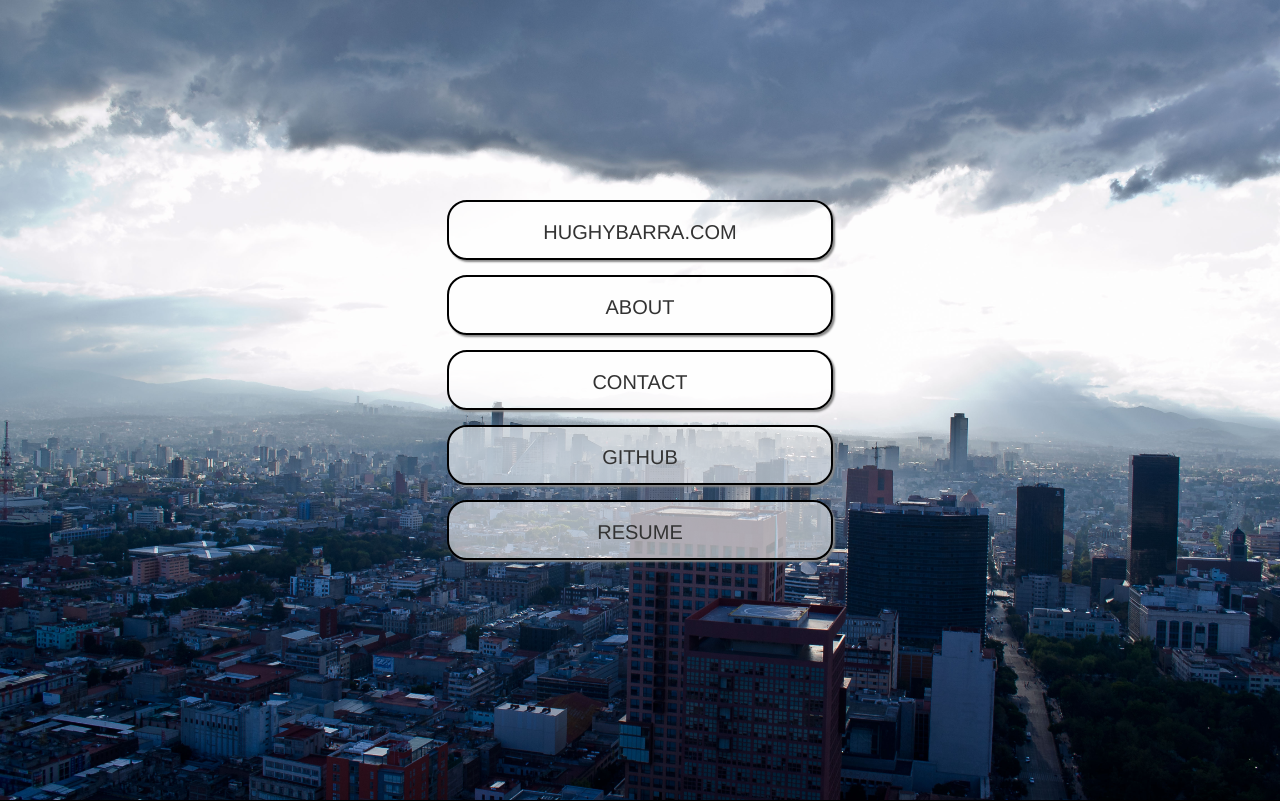
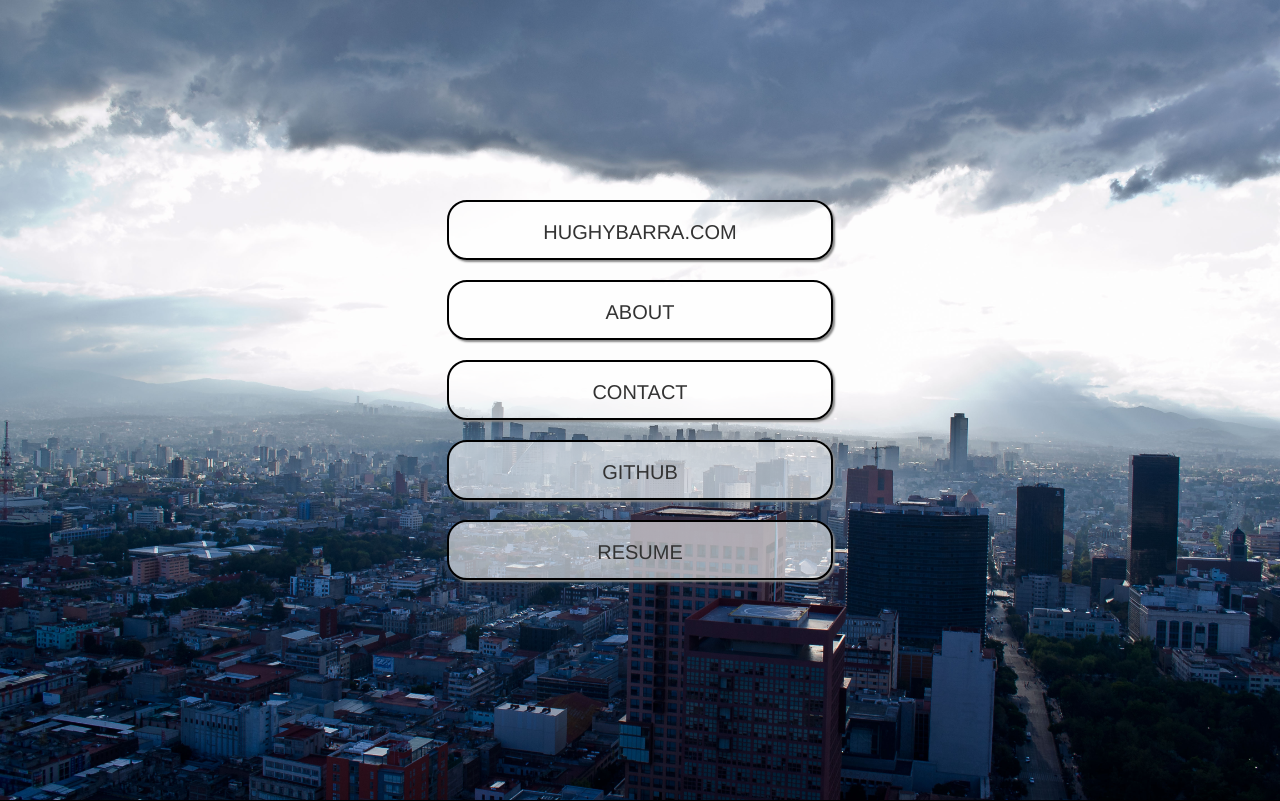
Before and after one commit to hughybarra/portfolio_site, a PHP site: page / in a window 1280 px wide. Shown: the top 801 px of the page. Run offline with PHP 8.4, Linux system fonts and the light colour scheme; some libraries are stand-ins or nearby versions.

Commit message:
added scaling tag to header

```diff
--- a/public/css/main.css
+++ b/public/css/main.css
@@ -18,7 +18,7 @@ section {
   margin: 25vh auto;
 }
 .section_landing li {
-  margin-top: 15px;
+  margin-top: 1em;
   height: 3em;
   font-size: 1em;
   line-height: 3em;
@@ -35,13 +35,8 @@ section {
   background-image: url('../media/images/portfolio/dark_wood.png');
   background-repeat: repeat-y repeat-x;
   height: auto;
-}
-.section_about p,
-.section_about h3 {
-  color: #c9cacb;
-}
-.section_about p {
   font-size: 1em;
+  color: #c9cacb ;
 }
 .section_contact {
   background-color: transparent;
--- a/public/css/main.less
+++ b/public/css/main.less
@@ -21,7 +21,7 @@ section{
 		margin: 25vh auto;
 	}
 	li{
-		margin-top: 15px;
+		margin-top: 1em;
 		height: 3em;
 		font-size: 1em;
 		line-height: 3em;
@@ -41,14 +41,8 @@ section{
 	background-image: url('../media/images/portfolio/dark_wood.png');
 	background-repeat: repeat-y repeat-x;
 	height: auto;
-
-	p, h3{
-		color: #c9cacb;
-	}
-
-	p {
-		font-size: 1em;
-	}
+	font-size: 1em;
+	color: #c9cacb ;
 }
 .section_contact{
 	background-color: transparent;
--- a/views/index.html
+++ b/views/index.html
@@ -14,6 +14,10 @@
 		<!-- favicon -->
 		<link rel="icon" href="media/images/portfolio/favicon.ico" type="image/x-icon">
 		<link rel="shortcut icon" href="media/images/portfolio/favicon.ico" type="image/x-icon">
+
+
+		<!-- scaling fix -->
+		<meta name="viewport" content="width=device-width, initial-scale=1.0, maximum-scale=1.0, user-scalable=no" />
 	</head>
 
 	<body class="container-fuild">
```
